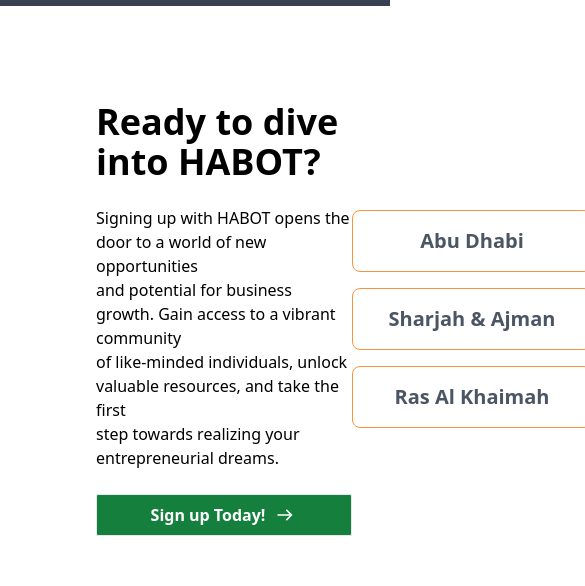
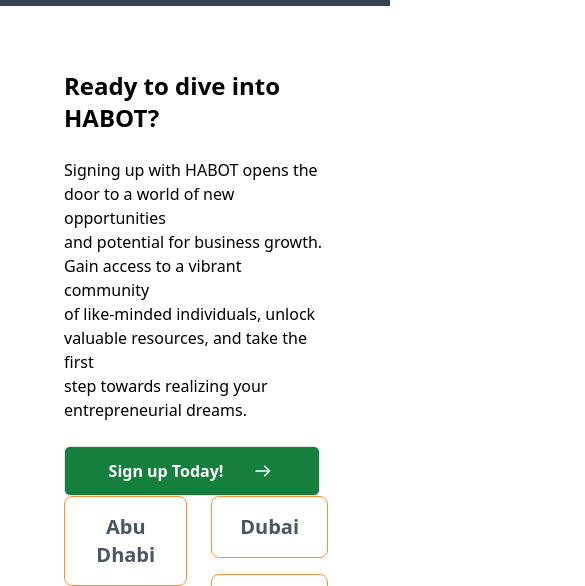
Before and after one commit to sourav0009/Habot_company_Ui, a React (Create React App) app: page / in a window 390 px wide. Shown: the part 572-1158 px from the top of the page, 585 px wide, since content can reach past the window. Before the commit the page ends 1108 px from the top, so only its background shows below. Built offline with nearby package versions, Linux system fonts and the light colour scheme; grey boxes are pictures that could not be loaded.

Commit message:
responceve

```diff
--- a/src/components/home.jsx
+++ b/src/components/home.jsx
@@ -46,20 +46,19 @@
             </section>
 
             <section className=' bg-white w-full h-96'>
-                <div className=' flex items-center justify-around ml-24 mr-24 mt-24'>
+                <div className=' md:flex items-center justify-around md:ml-24 md:mr-24 ml-16 mr-16  md:mt-24 mt-16'>
                     <div className="left space-y-6 ">
-                        <h1 className=' text-4xl font-bold'>Ready to dive into HABOT?</h1>
+                        <h1 className=' md:text-4xl text-2xl font-bold'>Ready to dive into HABOT?</h1>
                         <p>Signing up with HABOT opens the door to a world of new opportunities <br />
                             and potential for business growth. Gain access to a vibrant community <br />
                             of like-minded individuals, unlock valuable resources, and take the first <br />
                             step towards realizing your entrepreneurial dreams.</p>
-                        <button className="flex items-center justify-center space-x-2 border p-2 w-64 bg-green-700 text-white font-bold rounded-sm">
+                        <button className="flex items-center justify-center space-x-2 border p-3 w-64 bg-green-700 text-white font-bold rounded-md gap-5">
                             <span>Sign up Today!</span>
                             <svg className="h-6 w-6" xmlns="http://www.w3.org/2000/svg" viewBox="0 -960 960 960" fill="#fff">
                                 <path d="m553.85-253.85-42.16-43.38L664.46-450H180v-60h484.46L511.69-662.77l42.16-43.38L780-480 553.85-253.85Z" />
                             </svg>
                         </button>
-
                     </div>
                     <div className="right flex space-x-6">
                         <div className=' flex flex-col space-y-4 w-60'>
@@ -76,6 +75,12 @@
                 </div>
             </section>
 
+            {/* <section className=' bg-blue-950  w-full h-96'>
+                <div className=' flex items-center justify-around ml-24 mr-24 mt-24'>
+
+                </div>
+            </section> */}
+
         </>
     );
 };
--- a/src/components/navbar.jsx
+++ b/src/components/navbar.jsx
@@ -9,7 +9,7 @@
       <div className="flex items-center justify-between w-full">
         {/* Logo */}
         <img
-          className="w-28 md:w-44 md:h-24 h-16  ml-5 md:ml-24"
+          className="w-28 md:w-44 md:h-20 h-16  ml-5 md:ml-24"
           src="./h-logo.png"
           alt="Logo"
         />
```
